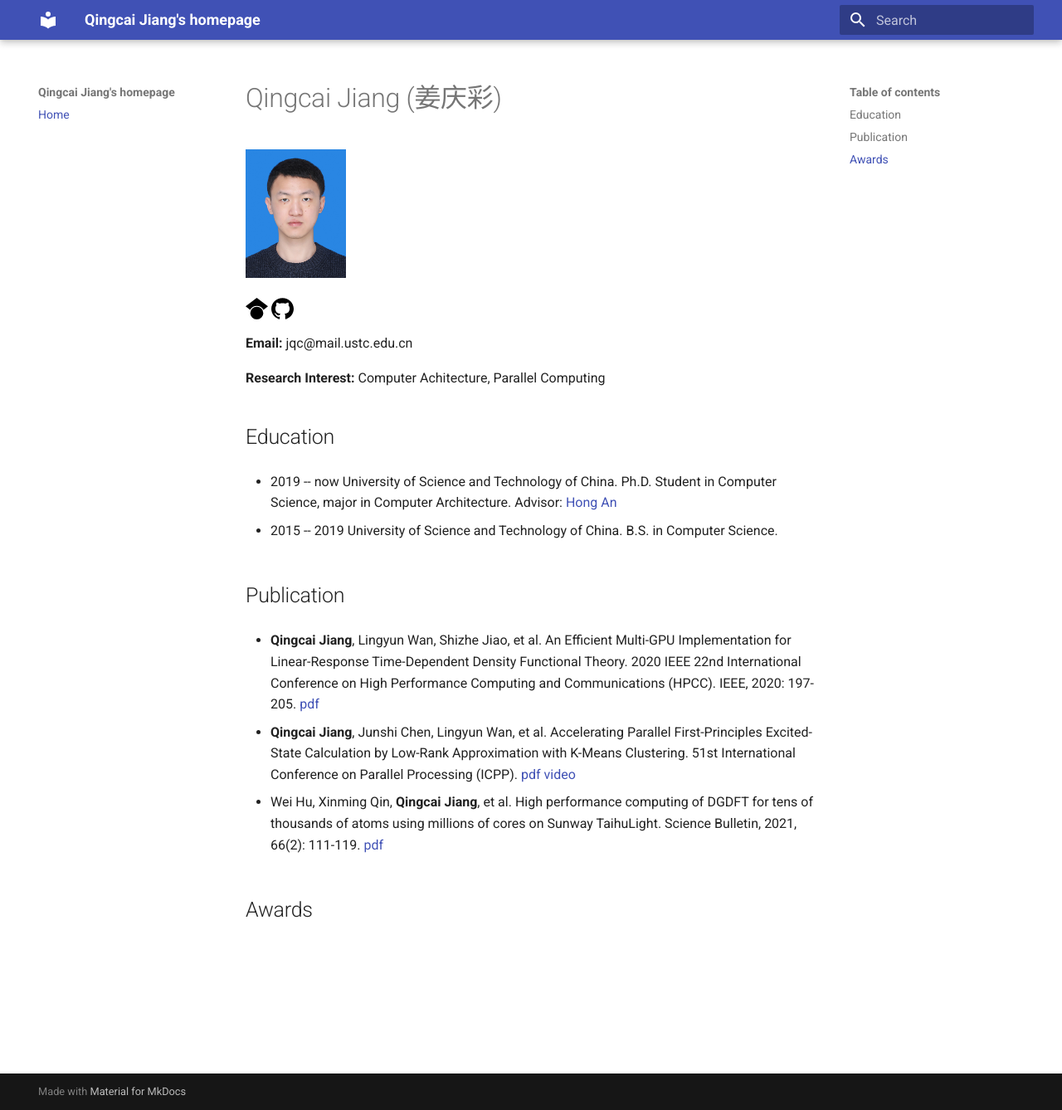
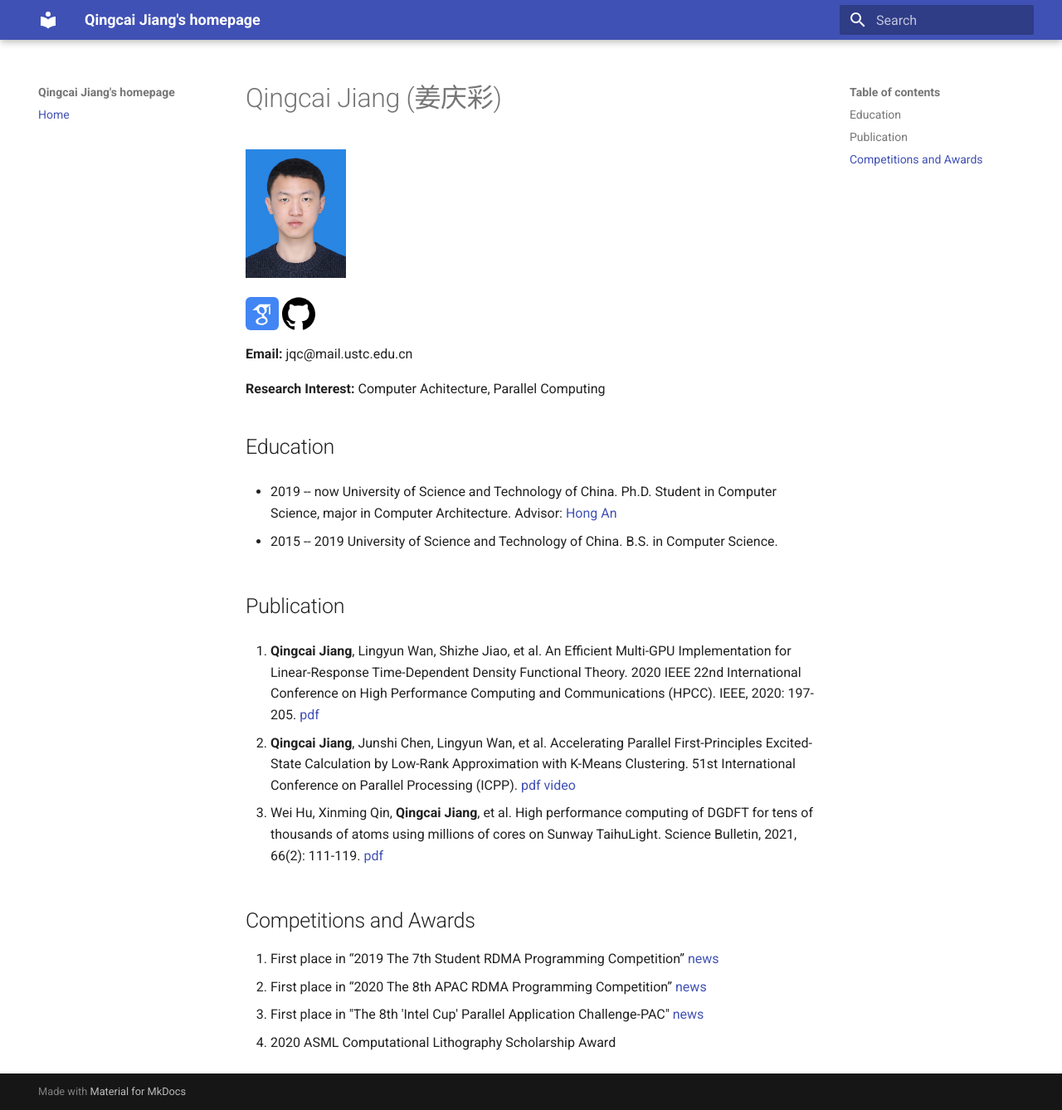
Before and after one commit to qcjiang/qcjiang.github.io, an MkDocs documentation site: the page built from docs/index.md, in a window 1280 px wide and 1338 px high. Shown: the whole window at 83% size. Built offline with MkDocs 1.6.1 and Material for MkDocs 9.7.7, drawn with Linux system fonts in a browser that asks for light colours.

Commit message:
update awards

```diff
--- a/docs/index.md
+++ b/docs/index.md
@@ -1,7 +1,7 @@
 # Qingcai Jiang (姜庆彩)
 <img src="picture\jqc.jpg" alt="jqc" style="zoom:25%;" />
 
-<a href="https://scholar.google.com/citations?user=OaiS4pMAAAAJ" target="blank"><img align="center" src="picture\googlescholar.svg" alt="" height="30" width="40" style="zoom:67%;" /></a> <a href="https://github.com/qcjiang" target="blank"><img align="center" src="picture\github.svg" alt="" height="30" width="40" style="zoom:67%;" /></a>
+<a href="https://scholar.google.com/citations?user=OaiS4pMAAAAJ" target="blank"><img align="center" src="picture\googlescholar.svg" alt="" height="30" width="40"  /></a> <a href="https://github.com/qcjiang" target="blank"><img align="center" src="picture\github.svg" alt="" height="30" width="40"  /></a>
 
 **Email:** jqc@mail.ustc.edu.cn
 
@@ -15,10 +15,15 @@
 
 ## Publication
 
-- **Qingcai Jiang**, Lingyun Wan, Shizhe Jiao, et al. An Efficient Multi-GPU Implementation for Linear-Response Time-Dependent Density Functional Theory. 2020 IEEE 22nd International Conference on High Performance Computing and Communications (HPCC). IEEE, 2020: 197-205. [pdf](pdf/lrtddft_gpu_hpcc2020.pdf)
+1. **Qingcai Jiang**, Lingyun Wan, Shizhe Jiao, et al. An Efficient Multi-GPU Implementation for Linear-Response Time-Dependent Density Functional Theory. 2020 IEEE 22nd International Conference on High Performance Computing and Communications (HPCC). IEEE, 2020: 197-205. [pdf](pdf/lrtddft_gpu_hpcc2020.pdf)
 
-- **Qingcai Jiang**, Junshi Chen, Lingyun Wan, et al. Accelerating Parallel First-Principles Excited-State Calculation by Low-Rank Approximation with K-Means Clustering. 51st International Conference on Parallel Processing (ICPP). [pdf](pdf/lrtddft_isdf_icpp2022.pdf) [video](https://www.youtube.com/watch?v=fjSMj3iBNpU&list=PLv0Xcy0uv4R9EnuG01ZC8Ega5oydARAmT&index=3&ab_channel=ICPP2022)
+2. **Qingcai Jiang**, Junshi Chen, Lingyun Wan, et al. Accelerating Parallel First-Principles Excited-State Calculation by Low-Rank Approximation with K-Means Clustering. 51st International Conference on Parallel Processing (ICPP). [pdf](pdf/lrtddft_isdf_icpp2022.pdf) [video](https://www.youtube.com/watch?v=fjSMj3iBNpU&list=PLv0Xcy0uv4R9EnuG01ZC8Ega5oydARAmT&index=3&ab_channel=ICPP2022)
 
-- Wei Hu, Xinming Qin, **Qingcai Jiang**, et al. High performance computing of DGDFT for tens of thousands of atoms using millions of cores on Sunway TaihuLight. Science Bulletin, 2021, 66(2): 111-119. [pdf](pdf/dgdft_sunway_scibull2020.pdf)
+3. Wei Hu, Xinming Qin, **Qingcai Jiang**, et al. High performance computing of DGDFT for tens of thousands of atoms using millions of cores on Sunway TaihuLight. Science Bulletin, 2021, 66(2): 111-119. [pdf](pdf/dgdft_sunway_scibull2020.pdf)
 
-## Awards
+## Competitions and Awards
+
+1. First place in “2019 The 7th Student RDMA Programming Competition”  [news](http://news.ustc.edu.cn/info/1055/49558.htm)
+2. First place in “2020 The 8th APAC RDMA Programming Competition” [news](http://news.ustc.edu.cn/info/1047/73404.htm)
+3. First place in "The 8th 'Intel Cup' Parallel Application Challenge-PAC" [news](http://news.ustc.edu.cn/info/1055/73007.htm)
+4. 2020 ASML Computational Lithography Scholarship Award
```
Also changed, not shown: docs/picture/googlescholar.svg.
